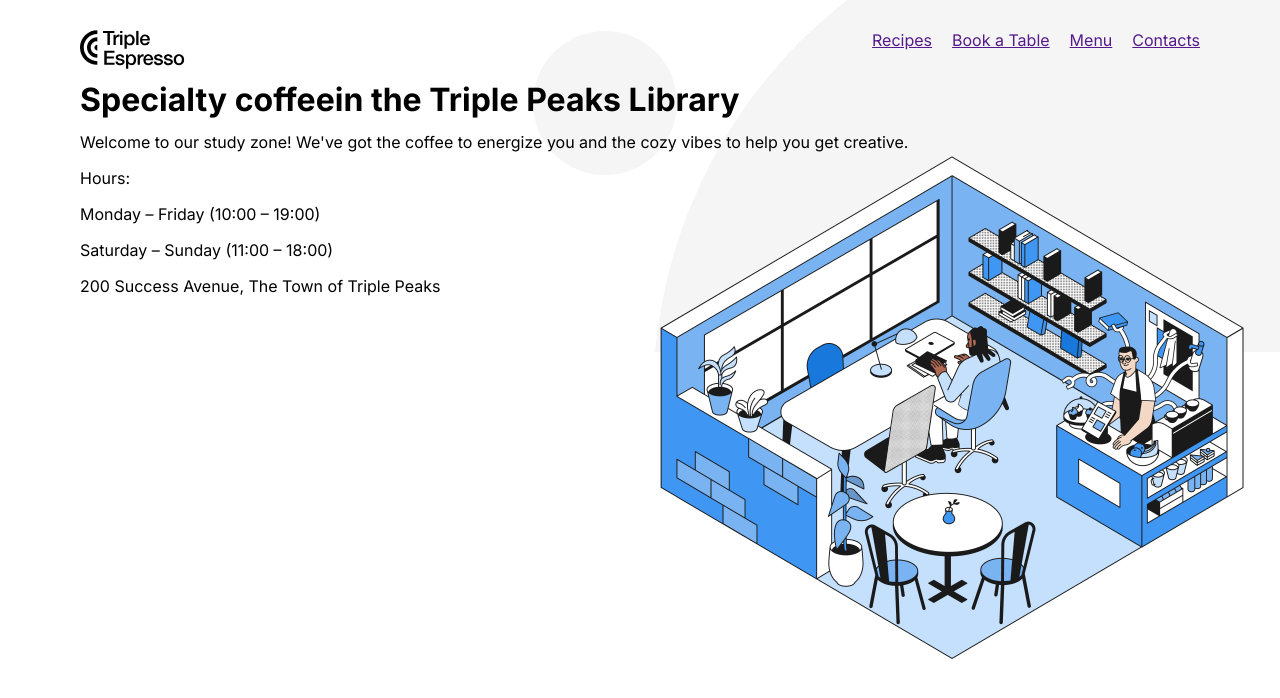
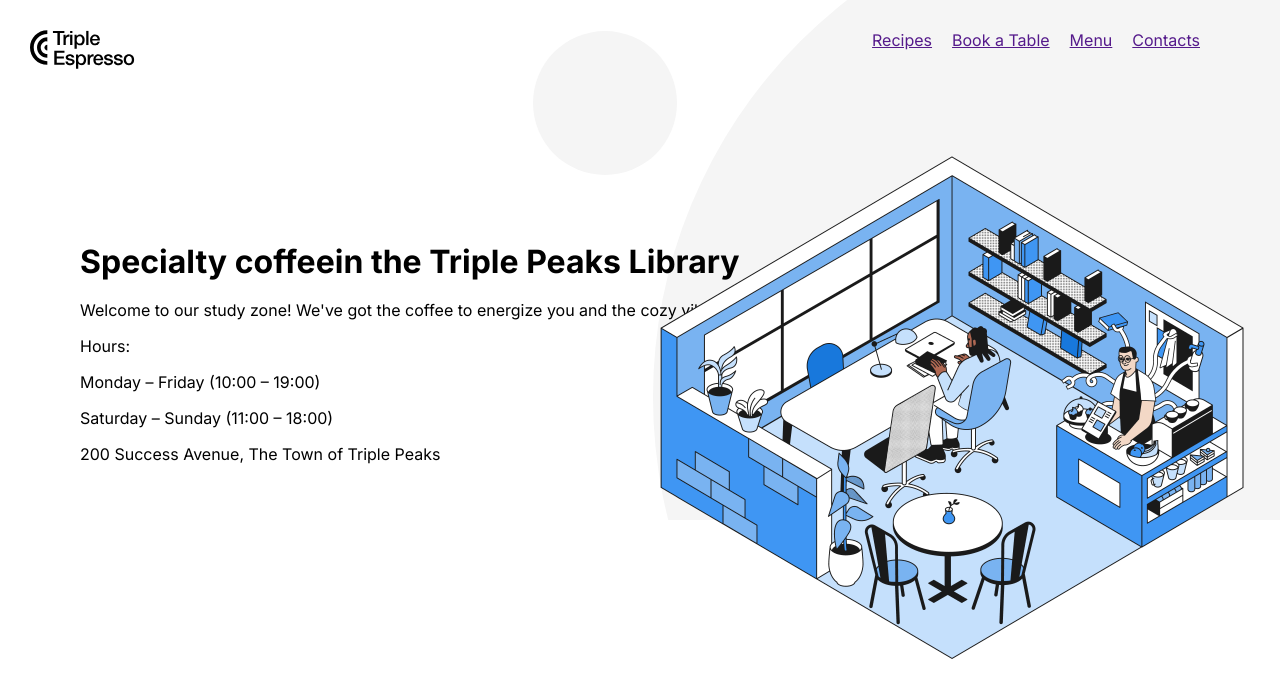
Before and after one commit to IsaiahV55/se_project_coffeeshop, a plain HTML site: page index.html in a window 1280 px wide. Drawn offline with Linux system fonts and the light colour scheme.

Commit message:
updated folder

```diff
--- a/pages/index.css
+++ b/pages/index.css
@@ -12,6 +12,14 @@
   background-color: #fff;
   background-image: url(../images/background_header.svg);
   position: relative;
+}
+
+.header__title {
+  margin: 183px 0 0;
+}
+
+.header__description {
+  margin: 28px 0 0;
 }
 
 .header__image {
@@ -32,6 +40,7 @@
   width: 105px;
   height: 39px;
   position: relative;
+  left: -50px;
 }
 
 .nav__links {
```
